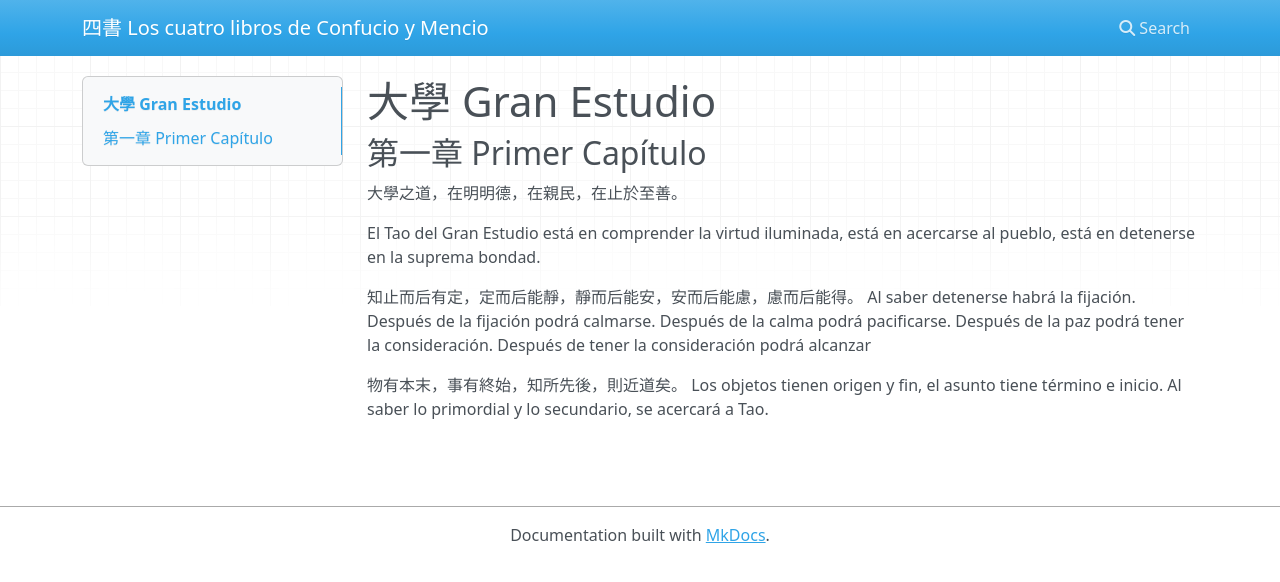
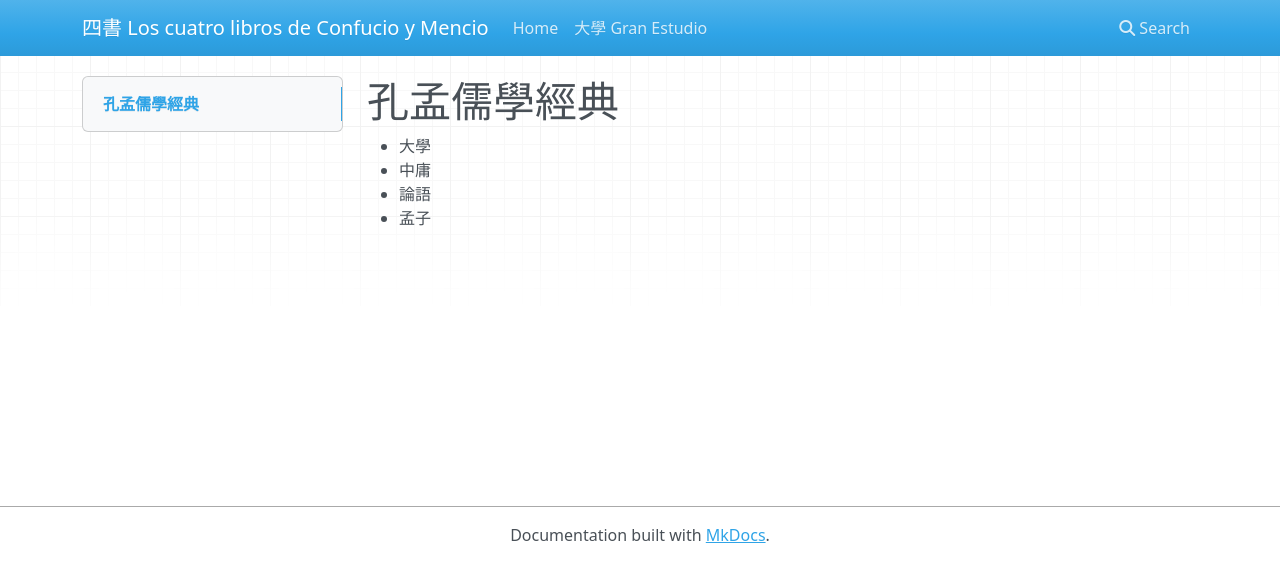
Before and after one commit to kuolunlo/confucio_mencio, an MkDocs documentation site: the page built from docs/index.md, in a window 1280 px wide. Shown: the top 582 px of the page. Built offline with MkDocs 1.6.1, drawn with Linux system fonts in a browser that asks for light colours; nearby versions of some CDN libraries; old or Windows-style settings are respelled for this version of MkDocs.

Commit message:
Second commit

```diff
--- a/docs/index.md
+++ b/docs/index.md
@@ -1,14 +1,6 @@
-# 大學 Gran Estudio
+# 孔孟儒學經典
 
-
-## 第一章 Primer Capítulo
-
-大學之道，在明明德，在親民，在止於至善。
-
-El Tao del Gran Estudio está en comprender la virtud iluminada, está en acercarse al pueblo, está en detenerse en la suprema bondad.
-
-知止而后有定，定而后能靜，靜而后能安，安而后能慮，慮而后能得。
-Al saber detenerse habrá la fijación. Después de la fijación podrá calmarse. Después de la calma podrá pacificarse. Después de la paz podrá tener la consideración. Después de tener la consideración podrá alcanzar
-
-物有本末，事有終始，知所先後，則近道矣。
-Los objetos tienen origen y fin, el asunto tiene término e inicio. Al saber lo primordial y lo secundario, se acercará a Tao.
+- 大學
+- 中庸
+- 論語
+- 孟子
--- a/mkdocs.yml
+++ b/mkdocs.yml
@@ -1 +1,5 @@
 site_name: 四書 Los cuatro libros de Confucio y Mencio
+
+pages:
+  - Home: docs/index.md
+  - 大學 Gran Estudio: docs/granEstudio.md
```
Also changed, not shown: docs/granEstudio.md (added, +13 -0 lines).
